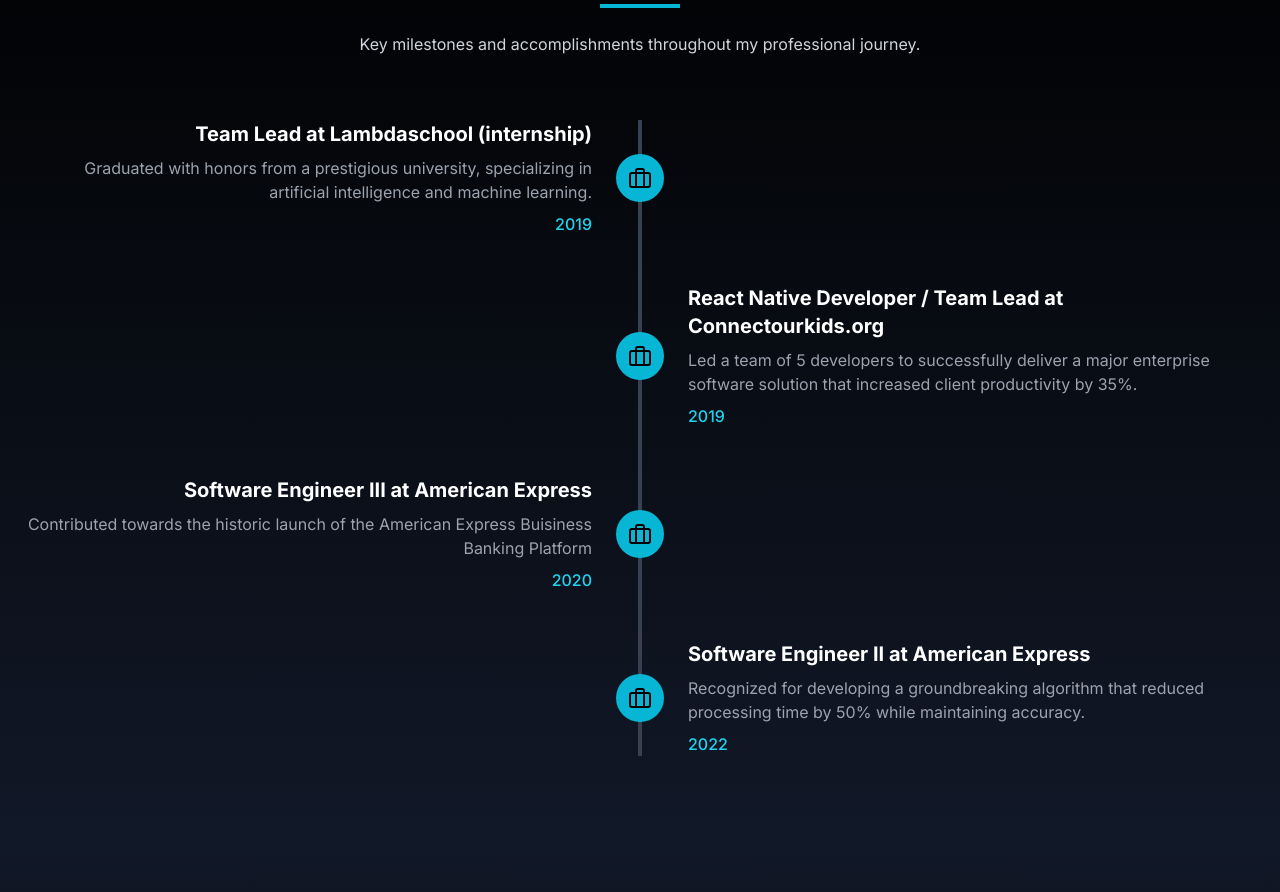
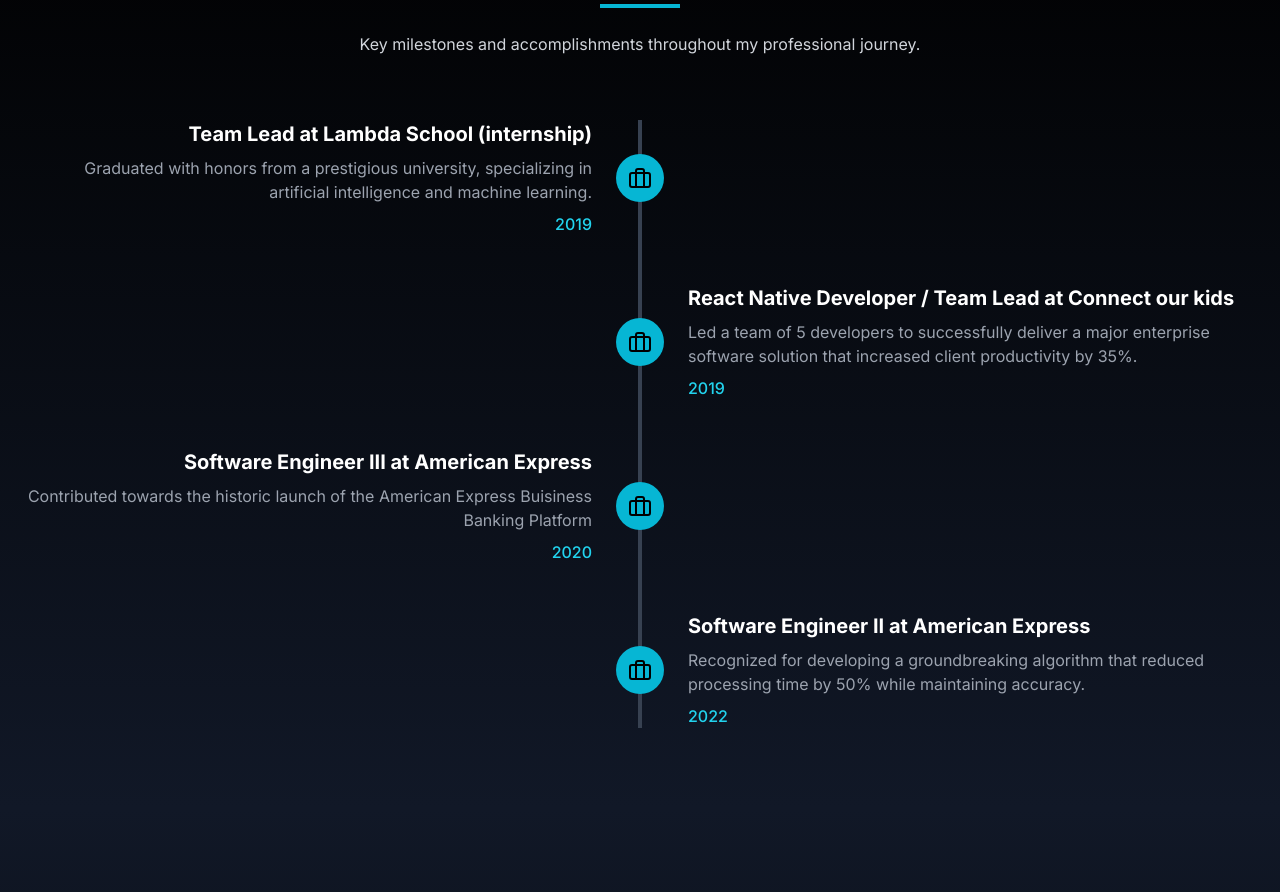
Before and after one commit to fixmylifedesigns/portfoliov3, a Next.js app: page / in a window 1280 px wide. Shown: the part 2840-3732 px from the top of the page. Built offline with nearby package versions, Linux system fonts and the light colour scheme; no server answers.

Commit message:
Update content.ts

```diff
--- a/src/data/content.ts
+++ b/src/data/content.ts
@@ -74,7 +74,7 @@
 export const ACHIEVEMENTS: Achievement[] = [
   {
     id: "1",
-    title: "Team Lead at Lambdaschool (internship)",
+    title: "Team Lead at Lambda School (internship)",
     description:
       "Graduated with honors from a prestigious university, specializing in artificial intelligence and machine learning.",
     date: "2019",
@@ -82,7 +82,7 @@
   },
   {
     id: "2",
-    title: "React Native Developer / Team Lead at Connectourkids.org",
+    title: "React Native Developer / Team Lead at Connect our kids",
     description:
       "Led a team of 5 developers to successfully deliver a major enterprise software solution that increased client productivity by 35%.",
     date: "2019",
```
